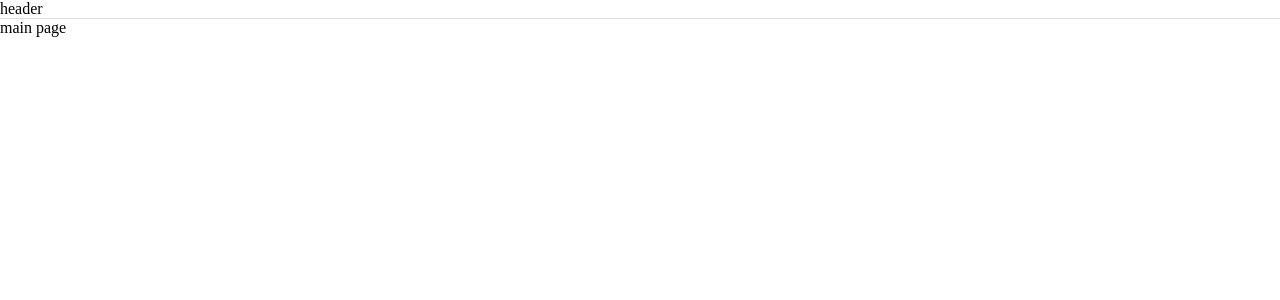
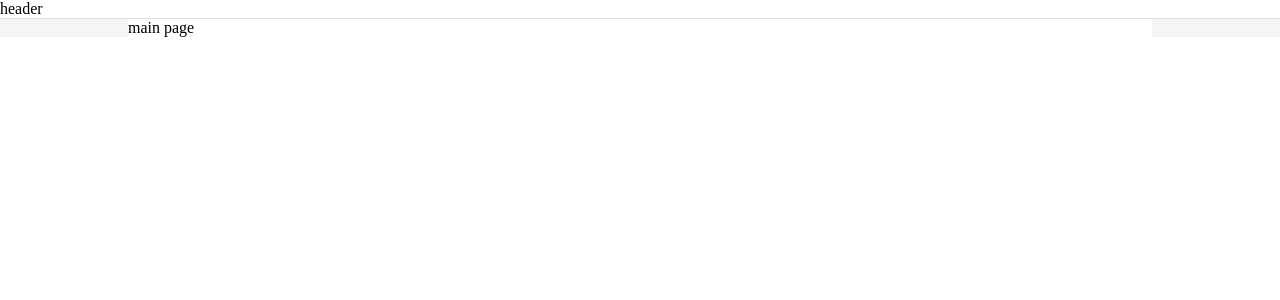
Before and after one commit to mihilt/waf-next, a Next.js app: page / in a window 1280 px wide. Shown: the top 300 px of the page. Built offline with nearby package versions, Linux system fonts and the light colour scheme; a web font is replaced by a local one.

Commit message:
feat: add category page properly - put parameters for request in getServerSideProps - add launch.json for vscode debug - fix some styles

```diff
--- a/package.json
+++ b/package.json
@@ -19,6 +19,7 @@
     "dotenv": "^16.0.3",
     "eslint": "8.38.0",
     "eslint-config-next": "13.3.0",
+    "moment": "^2.29.4",
     "next": "13.3.0",
     "react": "18.2.0",
     "react-dom": "18.2.0",
--- a/src/layout/index.tsx
+++ b/src/layout/index.tsx
@@ -1,3 +1,4 @@
+import { Box } from '@mui/material';
 import Header from './header';
 
 interface Props {
@@ -8,7 +9,9 @@ export default function Layout({ children }: Props): JSX.Element {
   return (
     <>
       <Header />
-      {children}
+      <Box sx={{ backgroundColor: '#f5f5f5', display: 'flex', justifyContent: 'center' }}>
+        <Box sx={{ backgroundColor: '#fff', width: '100%', maxWidth: '1024px' }}>{children}</Box>
+      </Box>
     </>
   );
 }
--- a/src/styles/globals.css
+++ b/src/styles/globals.css
@@ -7,17 +7,10 @@
   margin: 0;
 }
 
-html,
-body {
+html {
   max-width: 100vw;
   overflow-x: hidden;
   overflow-y: scroll;
-}
-
-body {
-  color: rgb(var(--foreground-rgb));
-  background: linear-gradient(to bottom, transparent, rgb(var(--background-end-rgb)))
-    rgb(var(--background-start-rgb));
 }
 
 a {
@@ -28,3 +21,15 @@ a {
 *:focus {
   outline: none;
 }
+
+/* Style the scrollbar */
+::-webkit-scrollbar {
+  width: 4px;
+}
+::-webkit-scrollbar-track {
+  background-color: #e0e0e0;
+}
+::-webkit-scrollbar-thumb {
+  background-color: #000999;
+  border-radius: 10px;
+}
```
Also changed, not shown: src/pages/category/[category].tsx (+54 -9 lines), src/utils/index.ts (added, +7 -0 lines), 1 other file (tests, documents, lock files or other folders).
